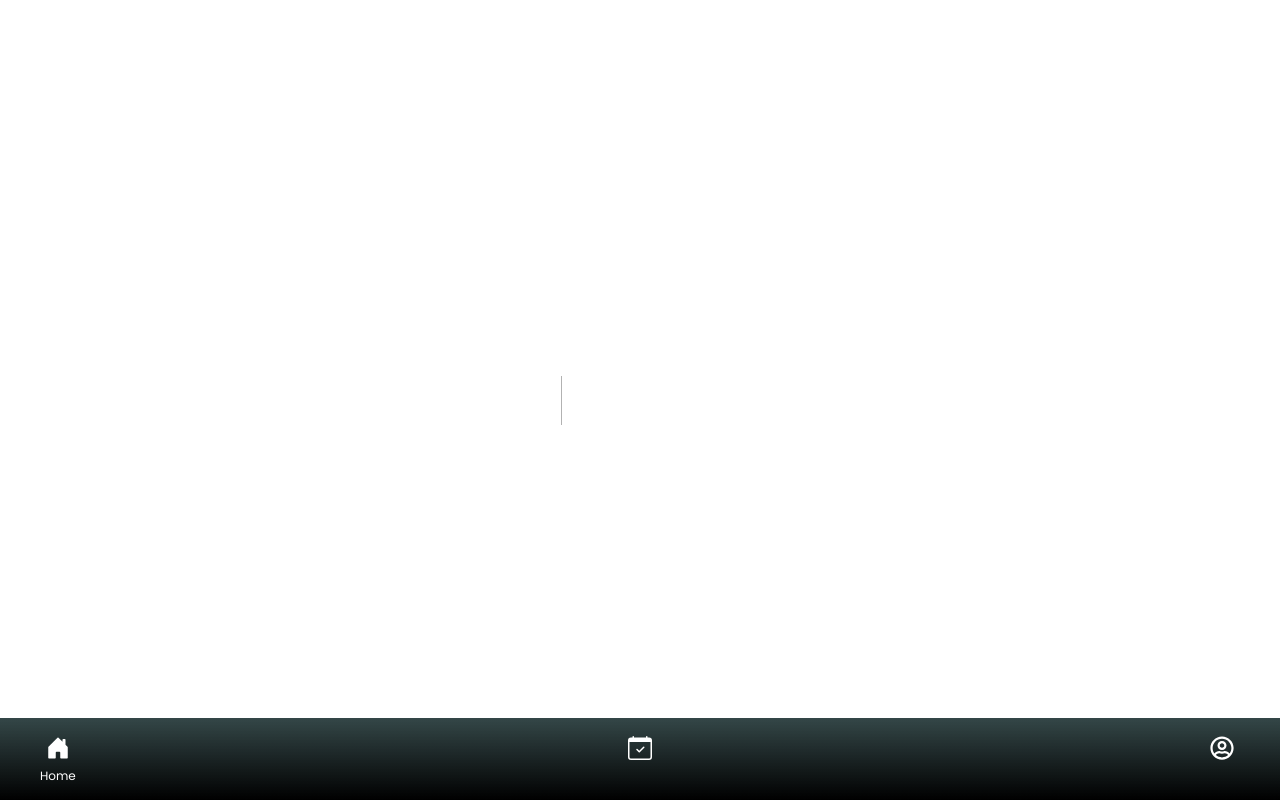
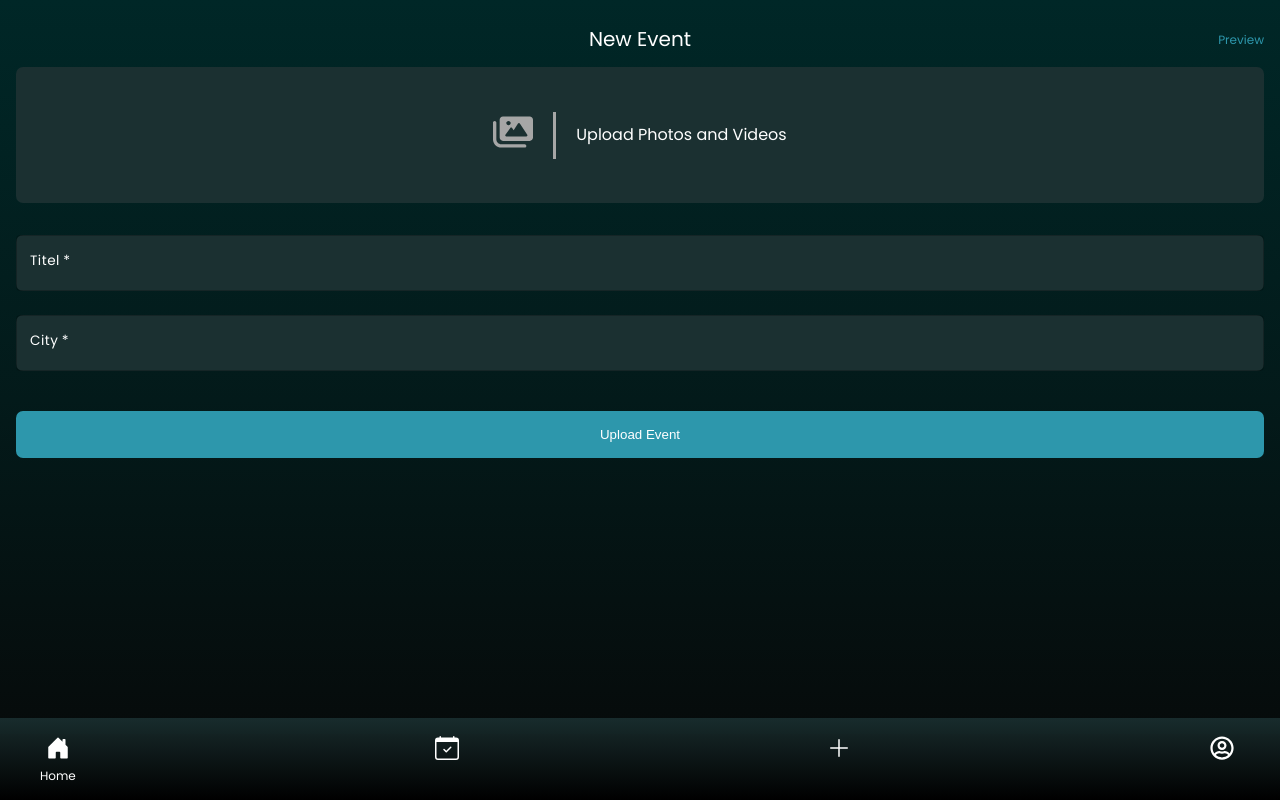
Before and after one commit to Berat-MyClub/myclub, a Next.js app: page /uploadEvent in a window 1280 px wide. Before the commit this address had no page. Built offline with nearby package versions, Linux system fonts and the light colour scheme; what spotify-web-api-node would draw is missing.

Commit message:
add: UploadEvent

```diff
--- a/pages/index.js
+++ b/pages/index.js
@@ -27,7 +27,7 @@ const MyClubLogo = styled(MyClubLogoUnstyled)`
 export default function Homescreen() {
 
   return (
-    <Wrapper>
+    <Wrapper padding='1.5rem 1rem 6rem'>
       <Header/>
       {/* <button onClick={() => signOut()}>Log Out</button> */}
       <h1>Your Next Event</h1>
--- /dev/null
+++ b/pages/uploadEvent.js
@@ -0,0 +1,25 @@
+import { useState } from "react";
+import styled from "styled-components";
+import Wrapper from "../src/components/Global/Wrapper";
+import { addDoc, collection } from "firebase/firestore";
+import { db } from "../firebase/initFirebase";
+import Header from "../src/components/Upload/Header";
+import EventImage from "../src/components/Upload/EventImage";
+import InputField from "../src/components/Upload/InputField";
+
+export default function uploadEvent() {
+  const [newTitle, setNewTitle] = useState("");
+  const [newCity, setNewCity] = useState("");
+  const createEvent = async () => {
+    await addDoc(collection(db, "events"), { title: newTitle, city: newCity });
+  };
+  return (
+    <Wrapper>
+      <Header />
+      <EventImage />
+      <InputField onChange={(e) => setNewTitle(e.target.value)} label="Titel" type="text" required />
+      <InputField onChange={(e) => setNewCity(e.target.value)} label="City" type="text" required />
+      <button onClick={createEvent} style={{width: '100%', border: 'none', borderRadius: '7px', color: '#fff',backgroundColor:'#2d97ac', padding: '1rem', marginTop: '1rem'}}>Upload Event</button>
+    </Wrapper>
+  );
+}
--- a/src/components/Global/AppBar.js
+++ b/src/components/Global/AppBar.js
@@ -4,6 +4,7 @@ import {
   BsFillCalendarCheckFill as CalendarFilledUnstyled,
   BsHouseDoor as HouseUnstyled,
   BsHouseDoorFill as HouseFilledUnstyled,
+  BsPlusLg as PlusUnstyled,
 } from "react-icons/bs";
 import { useState } from "react";
 import PUnstyled from "../Fonts/P";
@@ -11,6 +12,7 @@ import {
   FaRegUserCircle as UserUnstyled,
   FaUserCircle as UserFilledUnstyled,
 } from "react-icons/fa";
+import Link from "next/link";
 
 const P = styled(PUnstyled)`
   opacity: 0;
@@ -23,6 +25,13 @@ const P = styled(PUnstyled)`
         opacity: 1;
         transform: translateY(5px);
     `}
+`;
+
+const Plus = styled(PlusUnstyled)`
+  width: 1.5rem;
+  height: 1.5rem;
+  transform: translateY(10px);
+  fill: #fff;
 `;
 
 const User = styled(UserUnstyled)`
@@ -84,7 +93,6 @@ const Box = styled.div`
   display: flex;
   justify-content: center;
   align-items: center;
-  /* border-radius: 10px 10px 0 0; */
   justify-content: space-between;
 `;
 
@@ -93,6 +101,7 @@ export default function AppBar() {
 
   return (
     <Box>
+      <Link href={'/'}>
       <IconBox active={tab === "Home"} onClick={() => setTab("Home")}>
         {tab === "Home" ? (
           <HouseFilled active={tab === "Home"} />
@@ -103,6 +112,7 @@ export default function AppBar() {
           Home
         </P>
       </IconBox>
+      </Link>
       <IconBox active={tab === "Calendar"} onClick={() => setTab("Calendar")}>
         {tab === "Calendar" ? (
           <CalendarFilled active={tab === "Calendar"} />
@@ -113,6 +123,14 @@ export default function AppBar() {
           Calendar
         </P>
       </IconBox>
+      <Link href={'/uploadEvent'}>
+      <IconBox active={tab === "Upload"} onClick={() => setTab("Upload")}>
+        <Plus/>
+        <P color="#fff" active={tab === "Upload"} marginBottom="0">
+          Upload
+        </P>
+      </IconBox>
+      </Link>
       <IconBox active={tab === "Profile"} onClick={() => setTab("Profile")}>
         {tab === "Profile" ? (
           <UserFilled active={tab === "Profile"} />
--- a/src/components/Global/Wrapper.js
+++ b/src/components/Global/Wrapper.js
@@ -2,6 +2,7 @@ import styled from "styled-components";
 
 export default styled.div`
   width: 100vw;
-  padding: 1.5rem 1rem;
+  padding: ${props => props.padding ? props.padding : '1.5rem 1rem'};
   justify-content: ${props => props.justifyContent && props.justifyContent};
+  min-height: 100vh;
 `;
--- /dev/null
+++ b/src/components/Upload/EventImage.js
@@ -0,0 +1,40 @@
+import styled from "styled-components";
+import { MdOutlineAddAPhoto as CameraUnstyled } from "react-icons/md";
+import ImageUnstyled from "../../../icons/images-solid.svg";
+
+const Image = styled(ImageUnstyled)`
+  width: 2.5rem;
+  height: 2.5rem;
+  fill: #a6a6a6;
+`;
+
+const Box = styled.div`
+  width: 100%;
+  min-height: 17vh;
+  max-height: 17vh;
+  background-color: #1b3031;
+  border-radius: 7px;
+  display: flex;
+  align-items: center;
+  justify-content: center;
+  margin-bottom: 2rem;
+`;
+
+const IconBox = styled.div`
+    padding-right: 1.25rem;
+    border-right: 3px solid #a6a6a6;
+    margin-right: 1.25rem;
+`
+
+
+
+export default function EventImage() {
+  return (
+    <Box>
+      <IconBox>
+        <Image />
+      </IconBox>
+      <h2>Upload Photos and Videos</h2>
+    </Box>
+  );
+}
--- /dev/null
+++ b/src/components/Upload/Header.js
@@ -0,0 +1,21 @@
+import styled from "styled-components";
+import P from "../Fonts/P";
+
+const Box = styled.div`
+  width: 100%;
+  display: flex;
+  justify-content: center;
+  align-items: center;
+  position: relative;
+`;
+
+export default function Header() {
+  return (
+    <Box>
+      <h1 style={{ marginTop: "0" }}>New Event</h1>
+      <P style={{ marginTop: "0", position: 'absolute', right:'0' }} color="#2d97ac">
+        Preview
+      </P>
+    </Box>
+  );
+}
--- /dev/null
+++ b/src/components/Upload/InputField.js
@@ -0,0 +1,41 @@
+import styled from "styled-components";
+import { TextField } from "@mui/material";
+
+const Box = styled.div`
+  width: 100%;
+  margin-bottom: 1.5rem;
+`;
+
+export default function InputField({ label, required, type, onChange }) {
+  return (
+    <Box>
+      <TextField
+        onChange={onChange}
+        sx={{
+          borderRadius: "7px",
+          border: "none",
+          backgroundColor: "#1b3031",
+          '& .MuiInputBase-input': {
+            color: '#fff'
+          },
+          "& .MuiFormLabel-root": {
+            color: "#fff",
+            fontFamily: "Poppins",
+            fontSize: ".85rem",
+            letterSpacing: ".5px",
+          },
+          "& .Mui-focused": { color: "#fff" },
+          "& .Mui-focused > .MuiOutlinedInput-notchedOutline": {
+            borderColor: "#2d97ac",
+          },
+        }}
+        fullWidth
+        id="fullWidth"
+        label={label}
+        variant="outlined"
+        required={required}
+        type={type}
+      />
+    </Box>
+  );
+}
```
Also changed, not shown: icons/images-solid.svg (added).
